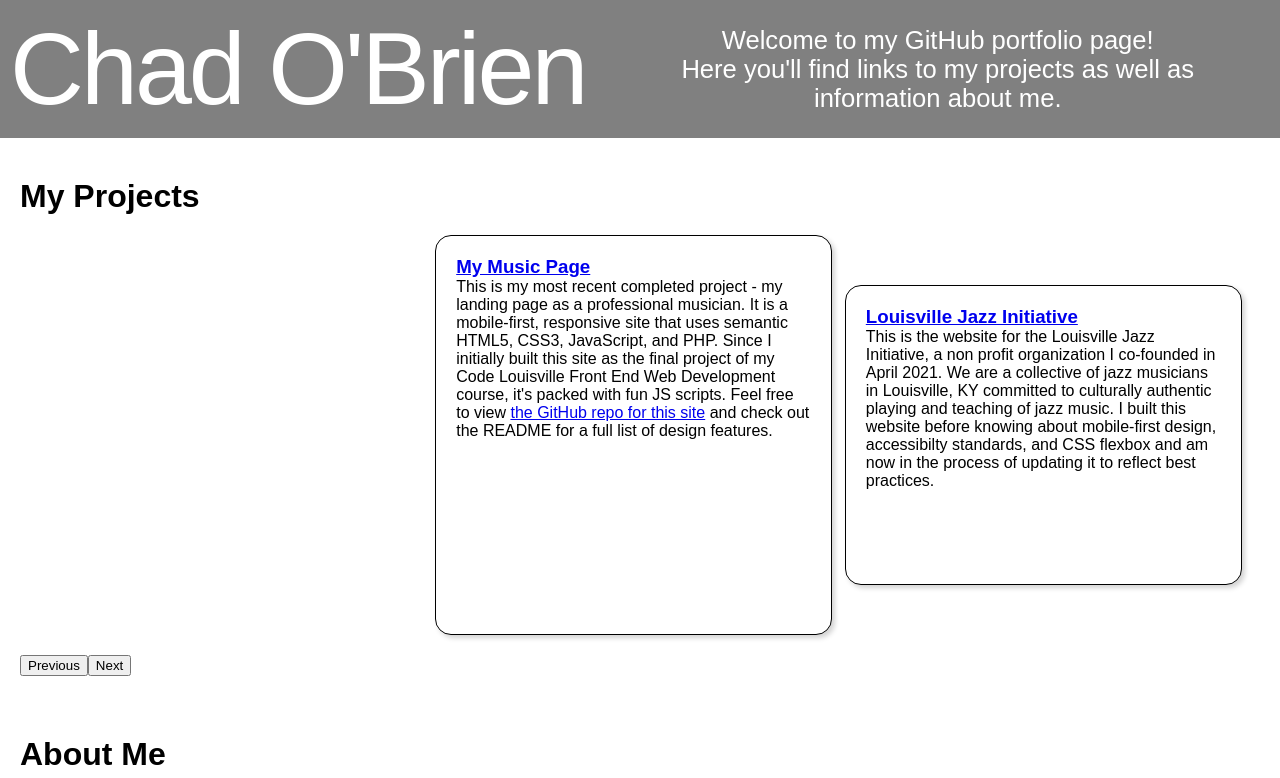
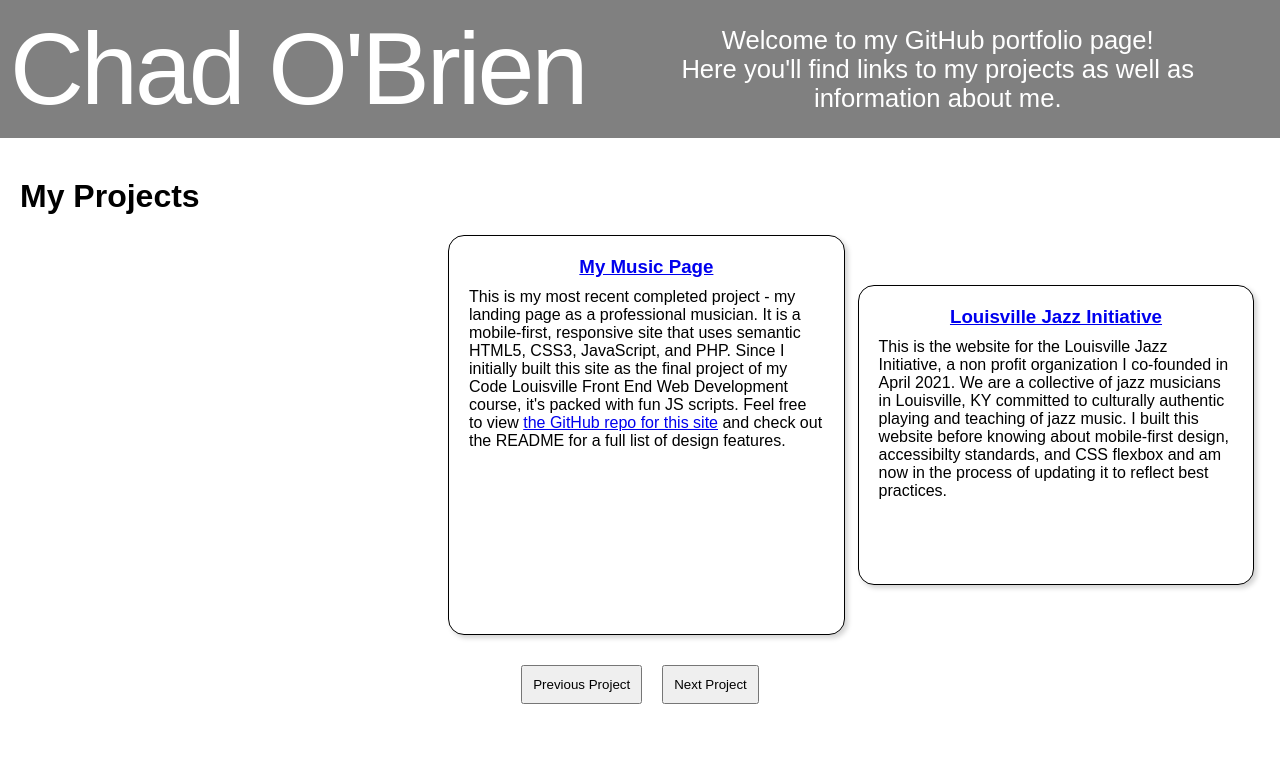
Before and after one commit to csobrien90/csobrien90.github.io, a React (Create React App) app: page / in a window 1280 px wide. Shown: the top 778 px of the page. Built offline with nearby package versions, Linux system fonts and the light colour scheme; a web font is replaced by a local one.

Commit message:
style card slider and footer for responsive mobile

```diff
--- a/src/components/About.js
+++ b/src/components/About.js
@@ -3,7 +3,7 @@ import React from 'react';
 class About extends React.Component {
     render() {
         return(
-            <section>
+            <section className="about">
                 <h2>About Me</h2>
                 <p>Chad O'Brien is a freelancer based in Louisville, Kentucky. Among his many interests are performing, teaching, and
                 writing music, web development, urban farming, and social justice activism. He is currently the Event Coordinator for the
--- a/src/components/Slider.js
+++ b/src/components/Slider.js
@@ -57,8 +57,10 @@ class Slider extends React.Component {
                         return <Card title={card.title} description={card.description} link={card.link} key={card.title.replaceAll(' ', '')} />
                     })}
                 </article>
-                <button onClick={this.prev}>Previous</button>
-                <button onClick={this.next}>Next</button>
+                <article className="buttons">
+                    <button onClick={this.prev}>Previous Project</button>
+                    <button onClick={this.next}>Next Project</button>
+                </article>
             </section>
         )
     }
--- a/src/index.css
+++ b/src/index.css
@@ -23,6 +23,7 @@ code {
 main {
   min-height: 100vh;
   position: relative;
+  overflow: hidden;
 }
 
 header {
@@ -49,7 +50,7 @@ header p {
 }
 
 footer {
-  position: absolute;
+  position: relative;
   bottom: 0;
   width: 100%;
   text-align: center;
@@ -76,7 +77,7 @@ section {
 }
 
 .card {
-  width: 31%;
+  width: 80%;
   height: 300px;
   padding: 20px;
   margin: 0 1%;
@@ -103,15 +104,65 @@ section {
 }
 
 .focus {
-  left: 33%;
+  left: 10%;
   height: 400px;
 }
 
 .prev {
-  left: 1%;
+  left: -72%;
 }
 
 .next {
-  left: 65%;
+  left: 92%;
   z-index: -1;
 }
+
+.card h3 {
+  text-align: center;
+  margin-bottom: 10px;
+}
+
+.buttons {
+  width: fit-content;
+  margin: 0 auto;
+}
+
+.buttons button {
+  padding: 10px;
+  margin: 10px;
+}
+
+
+@media screen and (min-width: 650px) {
+  .card {
+    width: 50%;
+  }
+  .focus {
+    left: 25%;
+  }
+
+  .prev {
+    left: -27%;
+  }
+
+  .next {
+    left: 77%;
+  }
+}
+
+@media screen and (min-width: 1040px) {
+  .card {
+    width: 31%;
+  }
+  .focus {
+    left: 34%;
+  }
+
+  .prev {
+    left: 2%;
+  }
+
+  .next {
+    left: 66%;
+  }
+}
```
